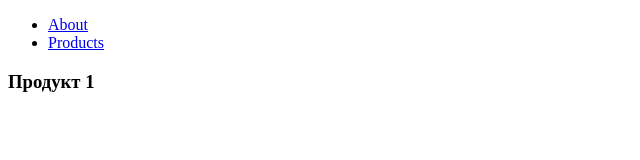
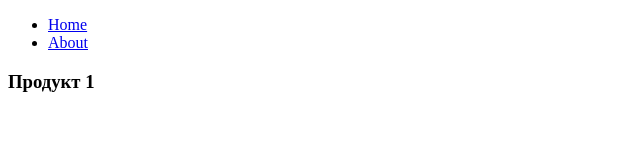
Before and after one commit to les8/Nuxt3-Test, a Nuxt app: page /products/1 in a window 1280 px wide. Shown: the top 160 px of the page, without its empty margins (0-640 px from the left). Built offline with nearby package versions, Linux system fonts and the light colour scheme.

Commit message:
Добавил специфичный layout

```diff
--- /dev/null
+++ b/layouts/products.vue
@@ -0,0 +1,16 @@
+<template>
+  <header>
+    <nav>
+      <ul>
+        <li>
+          <NuxtLink to="/">Home</NuxtLink>
+        </li>
+        <li>
+          <NuxtLink to="/about">About</NuxtLink>
+        </li>
+      </ul>
+    </nav>
+  </header>
+
+  <slot />
+</template>
--- a/pages/products/[id].vue
+++ b/pages/products/[id].vue
@@ -9,6 +9,10 @@
  const { id } = useRoute().params;
  console.log(useRoute());
 
+ definePageMeta({
+    layout: 'products',
+  });
+
 </script>
 
 <style scoped>
--- a/pages/products/index.vue
+++ b/pages/products/index.vue
@@ -5,7 +5,9 @@
 </template>
 
 <script lang="ts" setup>
-
+  definePageMeta({
+    layout: 'products',
+  });
 </script>
 
 <style lang="scss" scoped>
```
